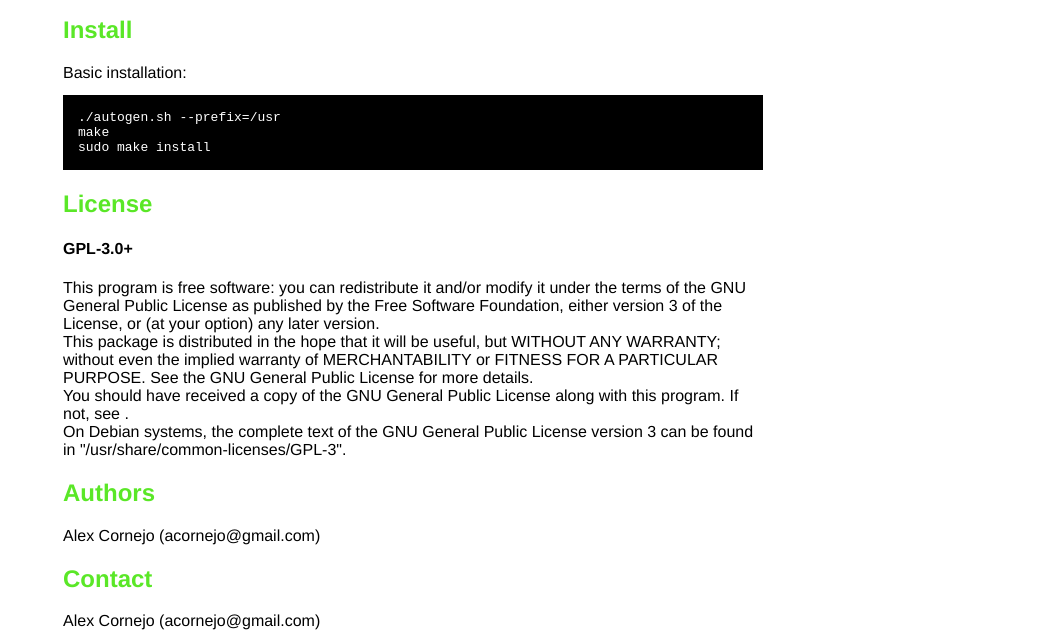
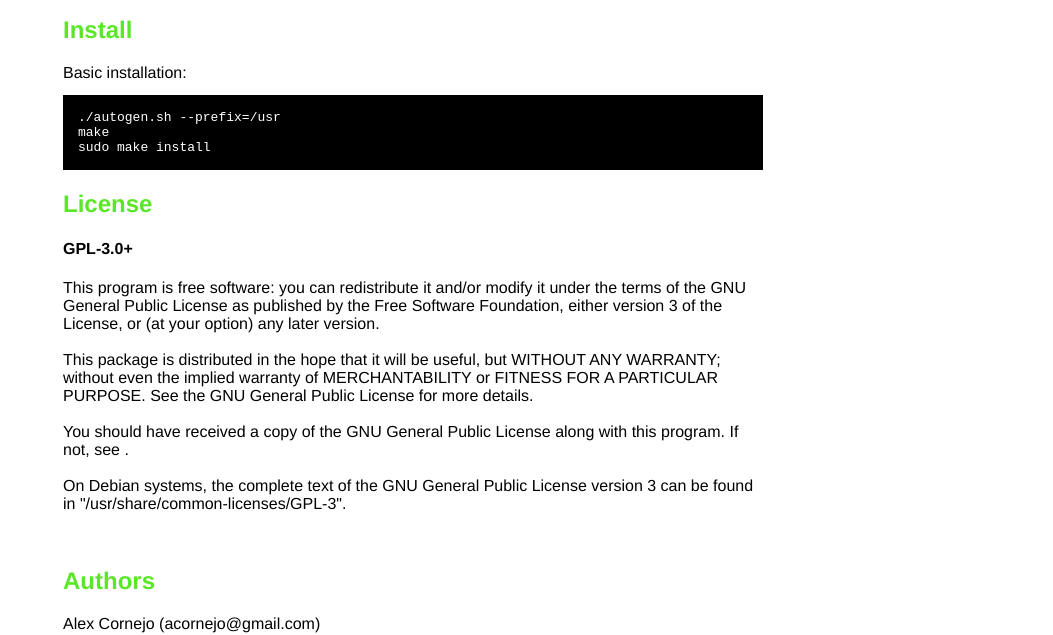
Before and after one commit to acornejo/grandrock, a plain HTML site: page index.html in a window 1280 px wide. Shown: the part 318-953 px from the top of the page, without its empty margins (227-1280 px from the left). Drawn offline with Linux system fonts and the light colour scheme.

Commit message:
Modified more

```diff
--- a/index.html
+++ b/index.html
@@ -72,24 +72,24 @@ sudo make install
  the Free Software Foundation, either version 3 of the License, or
  (at your option) any later version.
 <br/>
+<br/>
  This package is distributed in the hope that it will be useful,
  but WITHOUT ANY WARRANTY; without even the implied warranty of
  MERCHANTABILITY or FITNESS FOR A PARTICULAR PURPOSE.  See the
  GNU General Public License for more details.
 <br/>
+<br/>
  You should have received a copy of the GNU General Public License
  along with this program. If not, see <http://www.gnu.org/licenses/>.
+<br/>
 <br/>
  On Debian systems, the complete text of the GNU General
  Public License version 3 can be found in "/usr/share/common-licenses/GPL-3".
 </p>
+<br/>
 <h2>Authors</h2>
 <p>Alex Cornejo (acornejo@gmail.com)
 <br/>      </p>
-<h2>Contact</h2>
-<p>Alex Cornejo (acornejo@gmail.com)
-<br/>      </p>
-
 
     <h2>Download</h2>
     <p>
```
